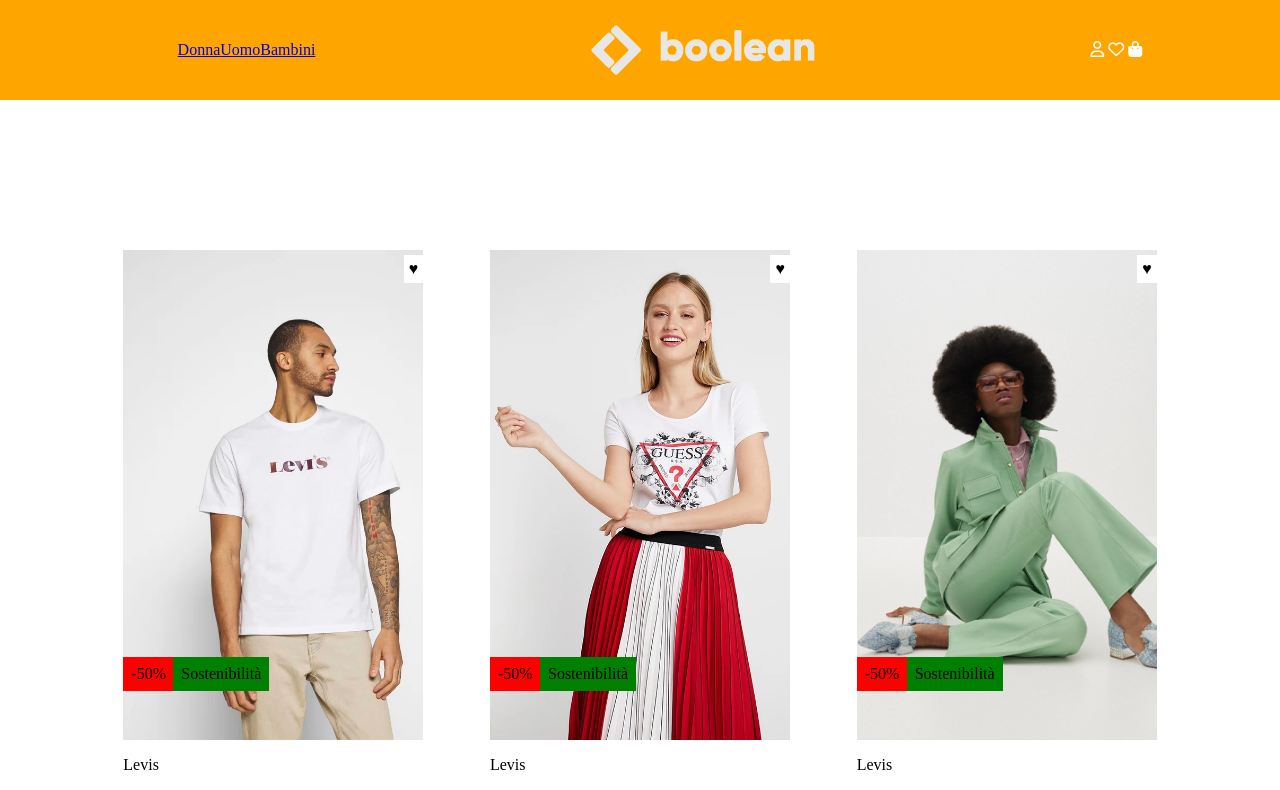
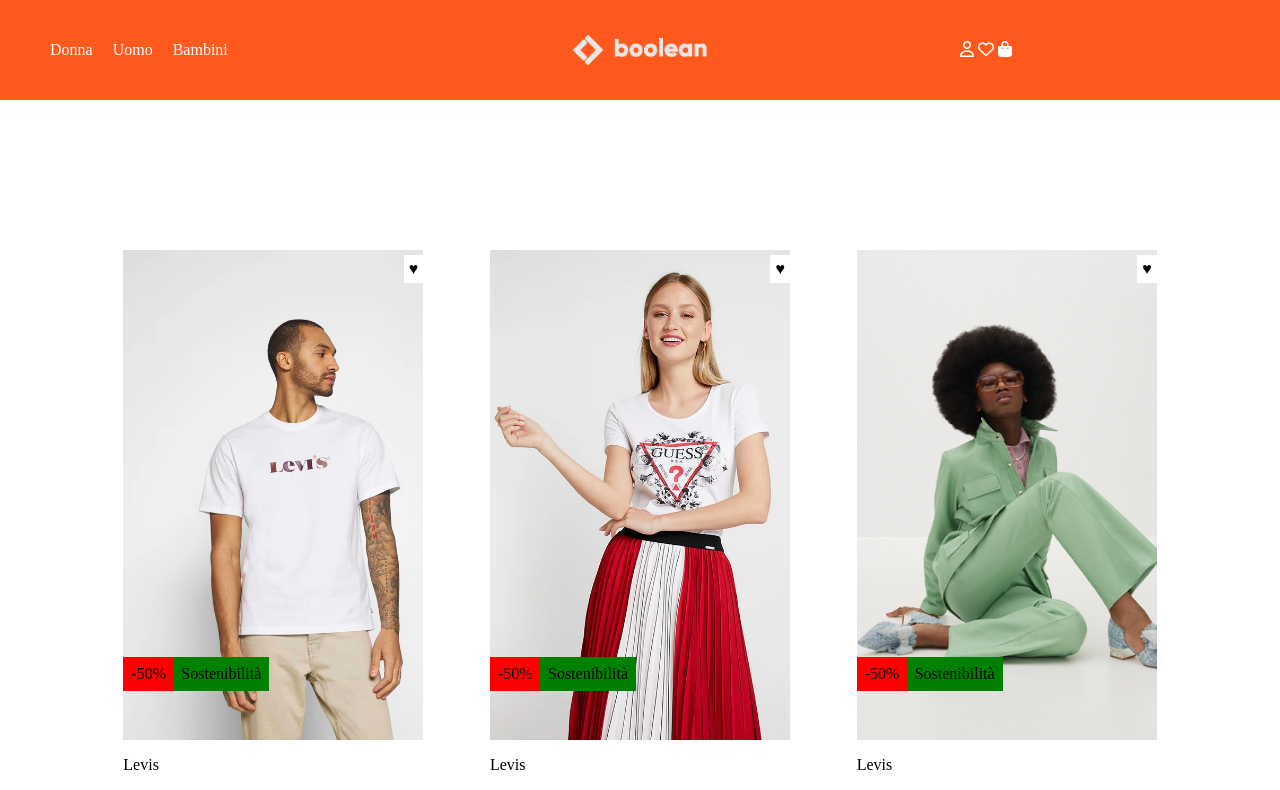
Before and after one commit to VincenzoDePetris/html-css-boolando, a plain HTML site: page index.html in a window 1280 px wide. Shown: the top 790 px of the page. Drawn offline with Linux system fonts and the light colour scheme.

Commit message:
fix: header style

```diff
--- a/css/style.css
+++ b/css/style.css
@@ -5,7 +5,7 @@
 /* header part */
 
 header {
-  background-color: orange;
+  background-color: rgb(255, 89, 29);
   justify-content: space-around;
   height: 100px;
   align-items: center;
@@ -26,14 +26,22 @@
 
 li {
   list-style: none;
+  padding: 10px;
 }
 
 a {
-  font-style: none;
+  text-decoration: none;
+  color: white;
 }
 
 .logo {
-  height: 50px;
+  height: 30px;
+  width: 50%;
+  text-align: center;
+}
+
+.header-link {
+  width: 25%;
 }
 
 /* Main part */
```
